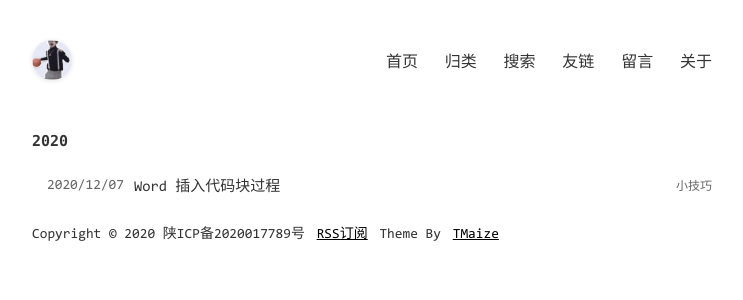
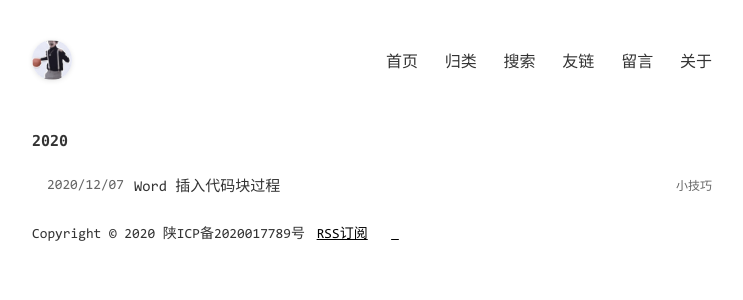
Before and after one commit to Deoncn/deoncn.github.io, a Jekyll site: the page built from index.html, in a window 1280 px wide. Shown: the top 300 px of the page, without its empty margins (268-1011 px from the left). Built offline with Jekyll 4.4.1, drawn with Linux system fonts in a browser that asks for light colours; comment, search, counter and statistics services are not loaded.

Commit message:
Update footer.html

```diff
--- a/_includes/footer.html
+++ b/_includes/footer.html
@@ -2,9 +2,7 @@
   <span>{{ site.footerText }}</span>
   <a href="{{ site.baseurl }}/static/xml/rss.xml">RSS订阅</a>
   {%- comment %} 请保留主题来源，么么哒~ {% endcomment %}
-  <span>Theme By</span>
-  <a href="https://github.com/TMaize/tmaize-blog">TMaize</a>
-</footer>
+  <span>&nbsp;</span><a href="https://github.com/TMaize/tmaize-blog">&nbsp;</a> </footer>
 <div id="to-top">
   <span></span>
   <span></span>
```
